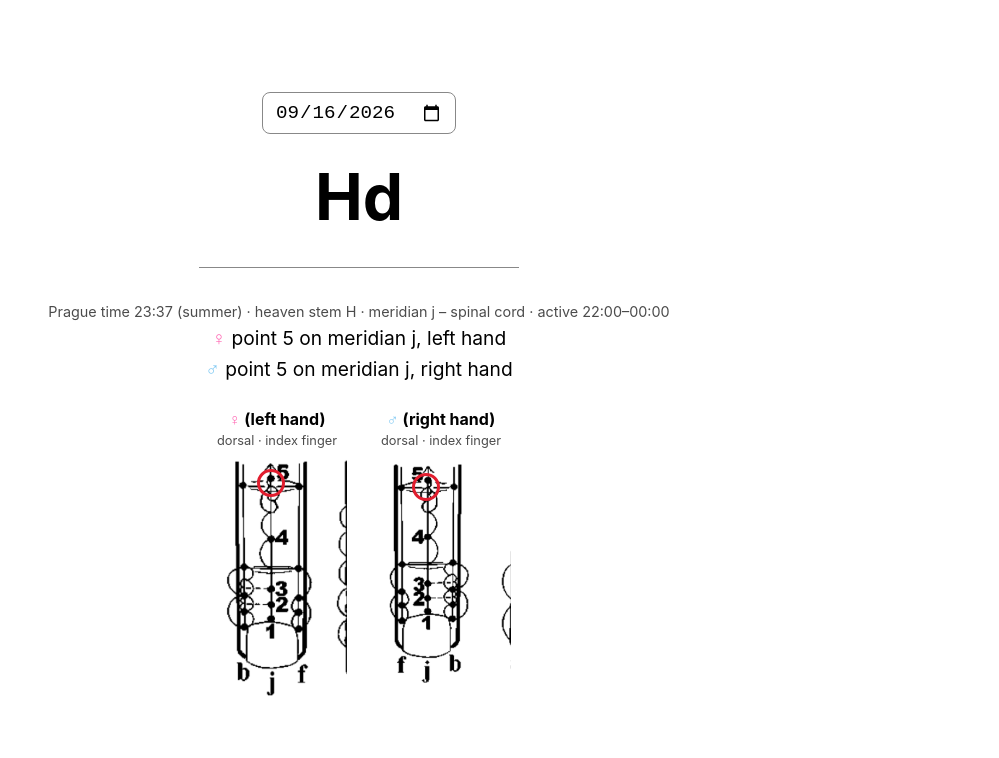
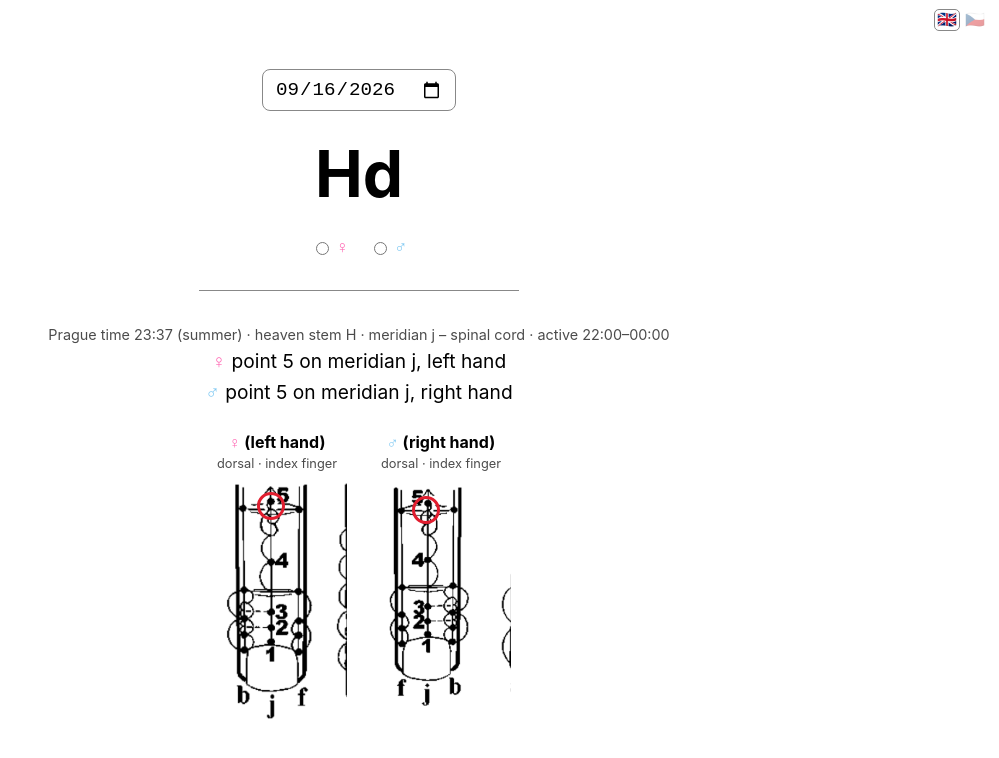
Before and after one commit to pstepanekpetr-ship-it/Time-energy, a plain HTML site: page index.html in a window 1280 px wide. Shown: the whole page, without its empty margins (281-1280 px from the left). Drawn offline with Linux system fonts and the light colour scheme.

Commit message:
Update index.html

```diff
--- a/index.html
+++ b/index.html
@@ -7,6 +7,7 @@
 <style>
   :root { color-scheme: light dark; }
   body {
+    position: relative;
     font-family: -apple-system, BlinkMacSystemFont, sans-serif;
     display: flex;
     flex-direction: column;
@@ -17,6 +18,39 @@
     gap: 24px;
     padding: 24px;
     box-sizing: border-box;
+  }
+  #langSwitch {
+    position: absolute;
+    top: 10px;
+    right: 12px;
+    display: flex;
+    gap: 4px;
+  }
+  #langSwitch button {
+    font-size: 1rem;
+    background: none;
+    border: none;
+    padding: 2px;
+    border-radius: 4px;
+    cursor: pointer;
+    opacity: 0.4;
+    line-height: 1;
+  }
+  #langSwitch button.active {
+    opacity: 1;
+    outline: 1.5px solid #888;
+  }
+  #genderFilter {
+    display: flex;
+    gap: 20px;
+    justify-content: center;
+    font-size: 1.1rem;
+  }
+  #genderFilter label {
+    display: flex;
+    align-items: center;
+    gap: 4px;
+    cursor: pointer;
   }
   input[type="date"] {
     font-size: 1.2rem;
@@ -89,8 +123,18 @@
 </style>
 </head>
 <body>
+  <div id="langSwitch">
+    <button type="button" data-lang="en">🇬🇧</button>
+    <button type="button" data-lang="cs">🇨🇿</button>
+  </div>
+
   <input type="date" id="dateInput">
   <div id="result"></div>
+
+  <div id="genderFilter">
+    <label><input type="radio" name="genderFilter" value="woman"> <span class="female">&#9792;</span></label>
+    <label><input type="radio" name="genderFilter" value="man"> <span class="male">&#9794;</span></label>
+  </div>
 
   <hr>
 
@@ -101,48 +145,123 @@
   <script src="openpoint.js"></script>
   <script src="fingerdiagram.js"></script>
   <script>
+    const I18N = {
+      en: {
+        pragueTime: 'Prague time', heavenStem: 'heaven stem', meridian: 'meridian', active: 'active',
+        summer: 'summer', winter: 'winter', point: 'point', onMeridian: 'on meridian', hand: 'hand',
+        left: 'left', right: 'right', palmar: 'palmar', dorsal: 'dorsal', index: 'index', middle: 'middle', fingerWord: 'finger',
+      },
+      cs: {
+        pragueTime: 'Pražský čas', heavenStem: 'nebeský kmen', meridian: 'meridián', active: 'aktivní',
+        summer: 'letní', winter: 'zimní', point: 'bod', onMeridian: 'na meridiánu', hand: 'ruka',
+        left: 'levá', right: 'pravá', palmar: 'dlaňová strana', dorsal: 'hřbetní strana', index: 'ukazovák', middle: 'prostředník', fingerWord: '',
+      },
+    };
+
+    function detectLang() {
+      const stored = localStorage.getItem('lang');
+      if (stored) return stored;
+      const primary = (navigator.language || '').toLowerCase();
+      return primary.startsWith('cs') ? 'cs' : 'en';
+    }
+
+    let lang = detectLang();
+
+    function handText(hand) {
+      const t = I18N[lang];
+      const side = hand === 'right' ? t.right : t.left;
+      return `${side} ${t.hand}`;
+    }
+
+    function fingerCaption(info) {
+      const t = I18N[lang];
+      const aspect = info.aspectEn === 'palmar' ? t.palmar : t.dorsal;
+      const finger = info.finger === 'index' ? t.index : t.middle;
+      return t.fingerWord ? `${aspect} · ${finger} ${t.fingerWord}` : `${aspect} · ${finger}`;
+    }
+
     const dateInput = document.getElementById('dateInput');
     const result = document.getElementById('result');
     const openPointEl = document.getElementById('openPoint');
     const diagramsEl = document.getElementById('diagrams');
+    const langButtons = document.querySelectorAll('#langSwitch button');
+    const genderRadios = document.querySelectorAll('#genderFilter input[type="radio"]');
+    let genderFilter = null; // null = both, otherwise 'woman' or 'man'
 
     function renderAll() {
+      langButtons.forEach((btn) => btn.classList.toggle('active', btn.dataset.lang === lang));
+
       if (!dateInput.value) {
         result.textContent = '';
         openPointEl.innerHTML = '';
         diagramsEl.innerHTML = '';
         return;
       }
+      const t = I18N[lang];
       const [y, m, d] = dateInput.value.split('-').map(Number);
       result.textContent = getBinom(new Date(y, m - 1, d));
 
       const p = getOpenPointNow({ year: y, month: m, day: d });
-      openPointEl.innerHTML = `
-        <div class="meta">Prague time ${p.pragueTime} (${p.isSummer ? 'summer' : 'winter'}) · heaven stem ${p.heavenStem} · meridian ${p.meridianLetter} – ${p.organ} · active ${p.activeRange}</div>
-        <div class="row"><span class="female">&#9792;</span> point ${p.point} on meridian ${p.meridianLetter}, ${p.woman}</div>
-        <div class="row"><span class="male">&#9794;</span> point ${p.point} on meridian ${p.meridianLetter}, ${p.man}</div>
-      `;
+      const organ = lang === 'cs' ? p.organCs : p.organ;
+      const seasonWord = p.isSummer ? t.summer : t.winter;
 
       const womanHand = p.match === 'S' ? 'right' : 'left';
       const manHand = womanHand === 'right' ? 'left' : 'right';
-      const womanInfo = getFingerDiagramInfo(p.meridianLetter, p.point, womanHand);
-      const manInfo = getFingerDiagramInfo(p.meridianLetter, p.point, manHand);
+
+      const rows = [];
+      if (genderFilter !== 'man') {
+        rows.push(`<div class="row"><span class="female">&#9792;</span> ${t.point} ${p.point} ${t.onMeridian} ${p.meridianLetter}, ${handText(womanHand)}</div>`);
+      }
+      if (genderFilter !== 'woman') {
+        rows.push(`<div class="row"><span class="male">&#9794;</span> ${t.point} ${p.point} ${t.onMeridian} ${p.meridianLetter}, ${handText(manHand)}</div>`);
+      }
+      openPointEl.innerHTML = `
+        <div class="meta">${t.pragueTime} ${p.pragueTime} (${seasonWord}) · ${t.heavenStem} ${p.heavenStem} · ${t.meridian} ${p.meridianLetter} – ${organ} · ${t.active} ${p.activeRange}</div>
+        ${rows.join('')}
+      `;
 
       function fingerCard(symbol, cssClass, info) {
         return `
           <div class="diagramCard">
-            <div class="label"><span class="${cssClass}">${symbol}</span> (${info.hand} hand)</div>
-            <div class="fingerMeta">${info.aspectEn} · ${info.finger} finger</div>
+            <div class="label"><span class="${cssClass}">${symbol}</span> (${handText(info.hand)})</div>
+            <div class="fingerMeta">${fingerCaption(info)}</div>
             <div class="fingerImg">
-              <img src="${info.image}" alt="${info.aspectEn} ${info.finger} finger">
+              <img src="${info.image}" alt="${fingerCaption(info)}">
               <div class="pointCircle" style="left:${info.xPercent}%; top:${info.yPercent}%;"></div>
             </div>
           </div>
         `;
       }
 
-      diagramsEl.innerHTML = fingerCard('&#9792;', 'female', womanInfo) + fingerCard('&#9794;', 'male', manInfo);
+      const cards = [];
+      if (genderFilter !== 'man') {
+        cards.push(fingerCard('&#9792;', 'female', getFingerDiagramInfo(p.meridianLetter, p.point, womanHand)));
+      }
+      if (genderFilter !== 'woman') {
+        cards.push(fingerCard('&#9794;', 'male', getFingerDiagramInfo(p.meridianLetter, p.point, manHand)));
+      }
+      diagramsEl.innerHTML = cards.join('');
     }
+
+    langButtons.forEach((btn) => {
+      btn.addEventListener('click', () => {
+        lang = btn.dataset.lang;
+        localStorage.setItem('lang', lang);
+        renderAll();
+      });
+    });
+
+    genderRadios.forEach((radio) => {
+      radio.addEventListener('click', () => {
+        if (genderFilter === radio.value) {
+          radio.checked = false;
+          genderFilter = null;
+        } else {
+          genderFilter = radio.value;
+        }
+        renderAll();
+      });
+    });
 
     dateInput.addEventListener('input', renderAll);
 
```
